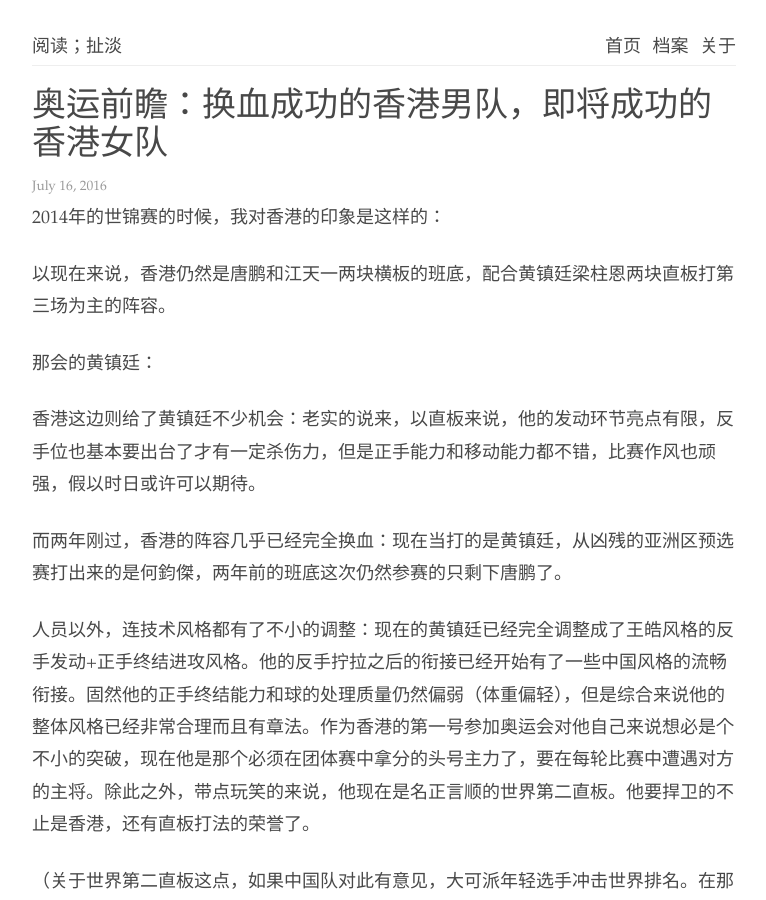
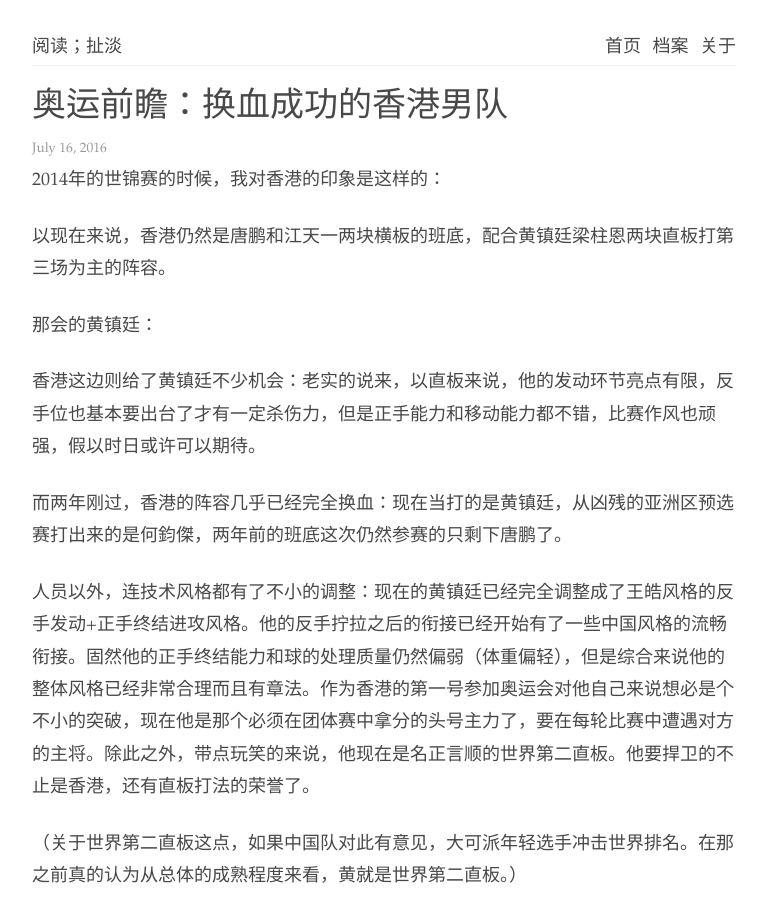
Before and after one commit to readandchedan/readandchedan.github.io, a Jekyll site: the page built from _posts/tabletennis/_posts/2016-07-16-olympics-preview-hk-men.md, in a window 1280 px wide and 900 px high. Shown: the whole window, without its empty margins (256-1022 px from the left). Built offline with Jekyll 4.4.1, drawn with Linux system fonts in a browser that asks for light colours.

Commit message:
Update 2016-07-16-olympics-preview-hk-men.md

```diff
--- a/_posts/tabletennis/_posts/2016-07-16-olympics-preview-hk-men.md
+++ b/_posts/tabletennis/_posts/2016-07-16-olympics-preview-hk-men.md
@@ -1,5 +1,5 @@
 ---
-title: 奥运前瞻：换血成功的香港男队，即将成功的香港女队
+title: 奥运前瞻：换血成功的香港男队
 layout: default
 ---
 
```
